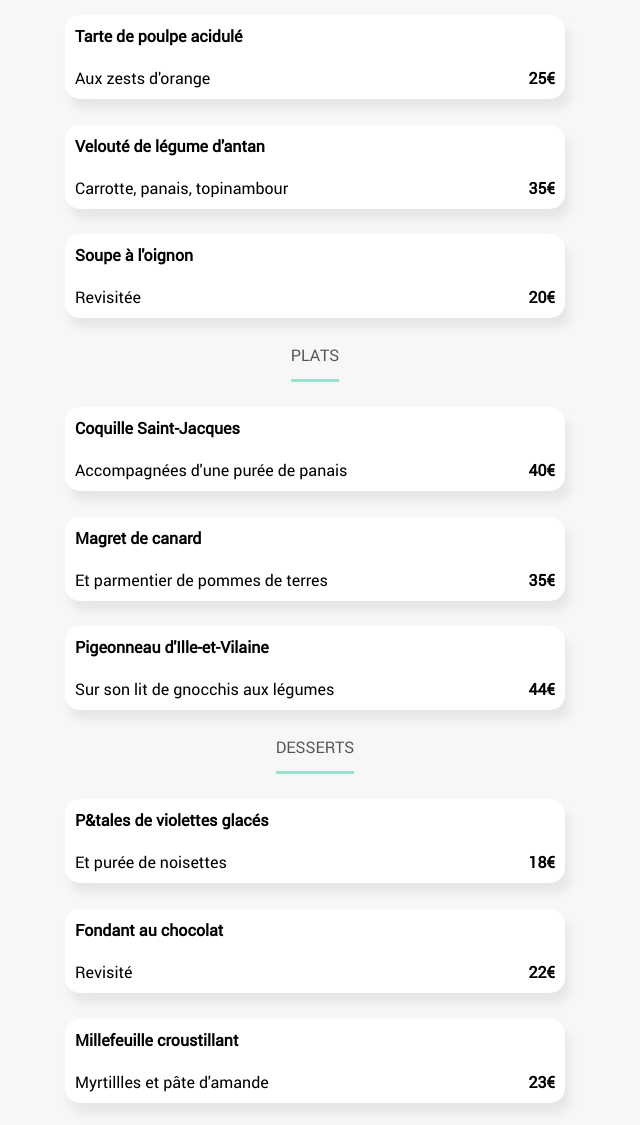
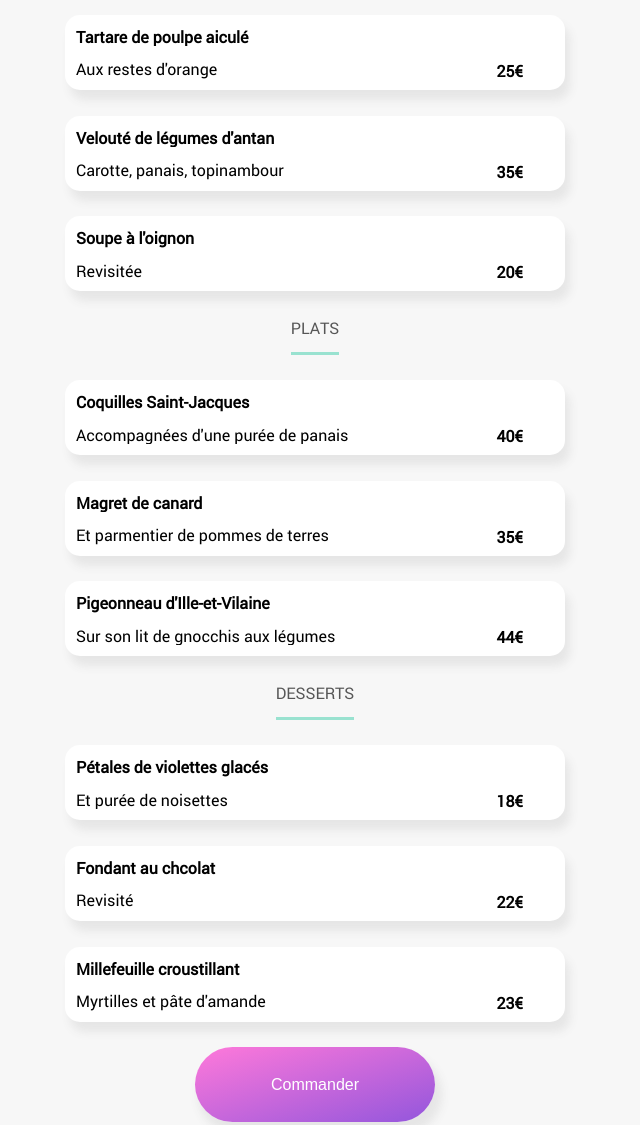
Before and after one commit to FelixRnd/Ohmyfood, a website: page a_la_francaise.html in a window 1280 px wide. Shown: the part 560-1685 px from the top of the page, without its empty margins (325-965 px from the left). Drawn offline with Linux system fonts and the light colour scheme; files whose address does not match are found by name; a web font is replaced by a local one.

Commit message:
Dernière retouche animation plats

```diff
--- a/a_la_francaise.html
+++ b/a_la_francaise.html
@@ -26,71 +26,107 @@
 
         <span class=" menu">ENTRÉES</span>
 
-        <section class=" plats">
-            <span class="plats_principale">Tarte de poulpe acidulé</span>
-            <span class="plats_accompagnement">Aux zests d'orange</span>
+        <section class="plats">
+            <div class="plats_container">
+                <span class="plats_principale">Tartare de poulpe aiculé</span>
+                <span class="plats_accompagnement">Aux restes d'orange</span>
+            </div>
+            <div class="plats_container-left">
             <span class="plats_prix">25€</span>
             <span class="plats_check"><i class="fas fa-check-circle"></i></span>
+        </div>
         </section>
 
-        <section class=" plats">
-            <span class="plats_principale">Velouté de légume d'antan</span>
-            <span class="plats_accompagnement">Carrotte, panais, topinambour</span>
+        <section class="plats">
+            <div class="plats_container">
+                <span class="plats_principale">Velouté de légumes d'antan</span>
+                <span class="plats_accompagnement">Carotte, panais, topinambour</span>
+            </div>
+            <div class="plats_container-left">
             <span class="plats_prix">35€</span>
             <span class="plats_check"><i class="fas fa-check-circle"></i></span>
+        </div>
         </section>
 
-        <section class=" plats">
+        <section class="plats">
+            <div class="plats_container">
                 <span class="plats_principale">Soupe à l'oignon</span>
                 <span class="plats_accompagnement">Revisitée</span>
+            </div>
+            <div class="plats_container-left">
             <span class="plats_prix">20€</span>
             <span class="plats_check"><i class="fas fa-check-circle"></i></span>
+        </div>
         </section>
 
         <span class=" menu">PLATS</span>
 
-        <section class=" plats">
-            <span class="plats_principale">Coquille Saint-Jacques</span>
+        <section class="plats">
+            <div class="plats_container">
+                <span class="plats_principale">Coquilles Saint-Jacques</span>
                 <span class="plats_accompagnement">Accompagnées d'une purée de panais</span>
+            </div>
+            <div class="plats_container-left">
             <span class="plats_prix">40€</span>
             <span class="plats_check"><i class="fas fa-check-circle"></i></span>
+        </div>
         </section>
 
-        <section class=" plats">
+        <section class="plats">
+            <div class="plats_container">
                 <span class="plats_principale">Magret de canard</span>
                 <span class="plats_accompagnement">Et parmentier de pommes de terres</span>
+            </div>
+            <div class="plats_container-left">
             <span class="plats_prix">35€</span>
             <span class="plats_check"><i class="fas fa-check-circle"></i></span>
+        </div>
         </section>
 
-        <section class=" plats">
+        <section class="plats">
+            <div class="plats_container">
                 <span class="plats_principale">Pigeonneau d'Ille-et-Vilaine</span>
                 <span class="plats_accompagnement">Sur son lit de gnocchis aux légumes</span>
+            </div>
+            <div class="plats_container-left">
             <span class="plats_prix">44€</span>
             <span class="plats_check"><i class="fas fa-check-circle"></i></span>
+        </div>
         </section>
 
         <span class=" menu">DESSERTS</span>
 
-        <section class=" plats">
-            <span class="plats_principale">P&tales de violettes glacés</span>
+        <section class="plats">
+            <div class="plats_container">
+                <span class="plats_principale">Pétales de violettes glacés</span>
                 <span class="plats_accompagnement">Et purée de noisettes</span>
+            </div>
+            <div class="plats_container-left">
             <span class="plats_prix">18€</span>
             <span class="plats_check"><i class="fas fa-check-circle"></i></span>
+        </div>
         </section>
 
-        <section class=" plats">
-            <span class="plats_principale">Fondant au chocolat</span>
+        <section class="plats">
+            <div class="plats_container">
+                <span class="plats_principale">Fondant au chcolat</span>
                 <span class="plats_accompagnement">Revisité</span>
+            </div>
+            <div class="plats_container-left">
             <span class="plats_prix">22€</span>
             <span class="plats_check"><i class="fas fa-check-circle"></i></span>
+        </div>
         </section>
 
-        <section class=" plats">
+        <section class="plats">
+            <div class="plats_container">
                 <span class="plats_principale">Millefeuille croustillant</span>
-            <span class="plats_accompagnement">Myrtillles et pâte d'amande</span>
+                <span class="plats_accompagnement">Myrtilles et pâte d'amande</span>
+            </div>
+            <div class="plats_container-left">
             <span class="plats_prix">23€</span>
             <span class="plats_check"><i class="fas fa-check-circle"></i></span>
+        </div>
         </section>
 
         <button href="" class="bouton">Commander</button>
--- a/sass/main.scss
+++ b/sass/main.scss
@@ -30,6 +30,7 @@ body {
 
 a {
     text-decoration: none;
+    color: black;
 }
 
 header {
@@ -61,23 +62,10 @@ header {
     & .bouton {
         @include bouton;
         &:hover {
-            &::after {
-                opacity: 1;
-            }
-        }
-        &::after {
-            content: "";
-            position: absolute;
-            top: 0;
-            right: 0;
-            bottom: 0;
-            left: 0;
             background: linear-gradient(to bottom right, lighten($colour-secondary, 4) 0%, lighten($colour-primary, 4) 100%);
-            opacity: 0;
-            z-index: -1;
             transition: opacity 250ms;
             border-radius: 35px;
-            box-shadow: 5px 10px 10px 3px rgb(221, 221, 221);
+            box-shadow: 5px 10px 10px 2px rgb(224, 224, 224);
         }
     }
 }
@@ -94,6 +82,7 @@ header {
             position: relative;
             border-radius: 20px;
             background-color: $colour-primary;
+            color: white;
         }
         & i {
             display: flex;
@@ -115,6 +104,7 @@ header {
             position: relative;
             border-radius: 20px ;
             background-color: $colour-primary;
+            color: white;
         }
         & i {
             display: flex;
@@ -136,6 +126,7 @@ header {
             position: relative;
             border-radius: 20px;
             background-color: $colour-primary;
+            color: white;
         }
         & i {
             display: flex;
@@ -185,7 +176,7 @@ header {
                 }
                 & .fas {
                     position: absolute;
-                    transition: opacity 350ms;
+                    transition: opacity 600ms;
                     z-index: 0;
                     opacity: 0;
                     &:hover {
--- a/sass/restaurants.scss
+++ b/sass/restaurants.scss
@@ -1,10 +1,20 @@
-@keyframes check {
+@keyframes icheck {
     0% {
         transform: rotate(-360deg);
     }
 
     100% {
         transform: rotate(0deg);
+    }
+}
+
+@keyframes check {
+    0% {
+        transform: scaleX(0);
+    }
+
+    100% {
+        transform: scaleX(1);
     }
 }
 
@@ -62,34 +72,40 @@ header {
     .plats {
         @include plats;
         &:hover {
-            &_container {
-                width: 85%;
-            }
             & .plats_check {
-                transition: transform 500ms;
+                animation: check 400ms linear;
+                transform-origin: 100%;
                 display: inline-flex;
                 & i {
-                    animation: check 0.5s linear;
+                    animation: icheck 400ms linear;
                 }
             }
         }
         &_container {
             display: flex;
             flex-direction: column;
+            justify-content: space-around;
+            margin: 1%;
         }
         &_container-left {
             display: flex;
             flex-direction: row;
+            & .plats_prix {
+                display: flex;
+                margin-top: 45px;
+                margin-right: 20px;
+            }
         }
         & .plats_check {
             background-color: $colour-tertiary;
             color: white;
             align-items: center;
             justify-content: center;
-            width: 50px;
-            height: 78px;
+            width: 100px;
+            height: 100%;
             display: none;
             left: 70%;
+            border-radius: 0px 15px 15px 0px
         }
         &_principale {
             @include principale;
@@ -106,9 +122,10 @@ header {
 .bouton {
     @include bouton;
     &:hover {
-        &::after {
-            opacity: 1;
-        }
+        background: linear-gradient(to bottom right, lighten($colour-secondary, 4) 0%, lighten($colour-primary, 4) 100%);
+        transition: opacity 250ms;
+        border-radius: 35px;
+        box-shadow: 5px 10px 10px 2px rgb(224, 224, 224);
     }
     &::after {
         content: "";
--- a/sass/utils/mixins.sass
+++ b/sass/utils/mixins.sass
@@ -1,12 +1,13 @@
 @mixin bouton
-    border-radius: 35px
+    border-radius: 45px
     border: 0
-    width: 25%
-    height: 60px
+    width: 240px
+    height: 75px
     margin: auto
+    font-size: 1em
     color: white
     background: linear-gradient(to bottom right, $colour-secondary, $colour-primary)
-    box-shadow: 5px 10px 10px rgb(230, 230, 230)
+    box-shadow: 5px 10px 10px 2px rgb(230, 230, 230)
     position: relative
     z-index: 1
     cursor: pointer
@@ -35,25 +36,30 @@
     border-radius: 15px
     box-shadow: 5px 10px 10px rgb(230, 230, 230)
     display: flex
-    flex-wrap: wrap
+    flex-wrap: no-wrap
     flex-direction: row
     justify-content: space-between
     width: 100%
+    height: 75px
     margin-bottom: 2%
+    overflow: hidden
+    text-overflow: ellipsis
+    white-space: nowrap
 @mixin principale
     font-weight: bold
     margin: 2%
-    width: 100%
     overflow: hidden
     text-overflow: ellipsis
     white-space: nowrap
 @mixin accompagnement
+    width: 300px
     margin: 2%
     overflow: hidden
     text-overflow: ellipsis
     white-space: nowrap
 @mixin prix
     font-weight: bold
+    width: 50px
     height: 20px
     margin: 2%
     overflow: hidden
```
Also changed, not shown: index.html (+1 -1 lines), la_delice_des_sens.html (+36 -0 lines), la_note_enchantee.html (+44 -4 lines), la_palette_du_gout.html (+35 -5 lines), public/css/style.css, 1 other file. Lines whose indentation alone changed are shown as unchanged.
